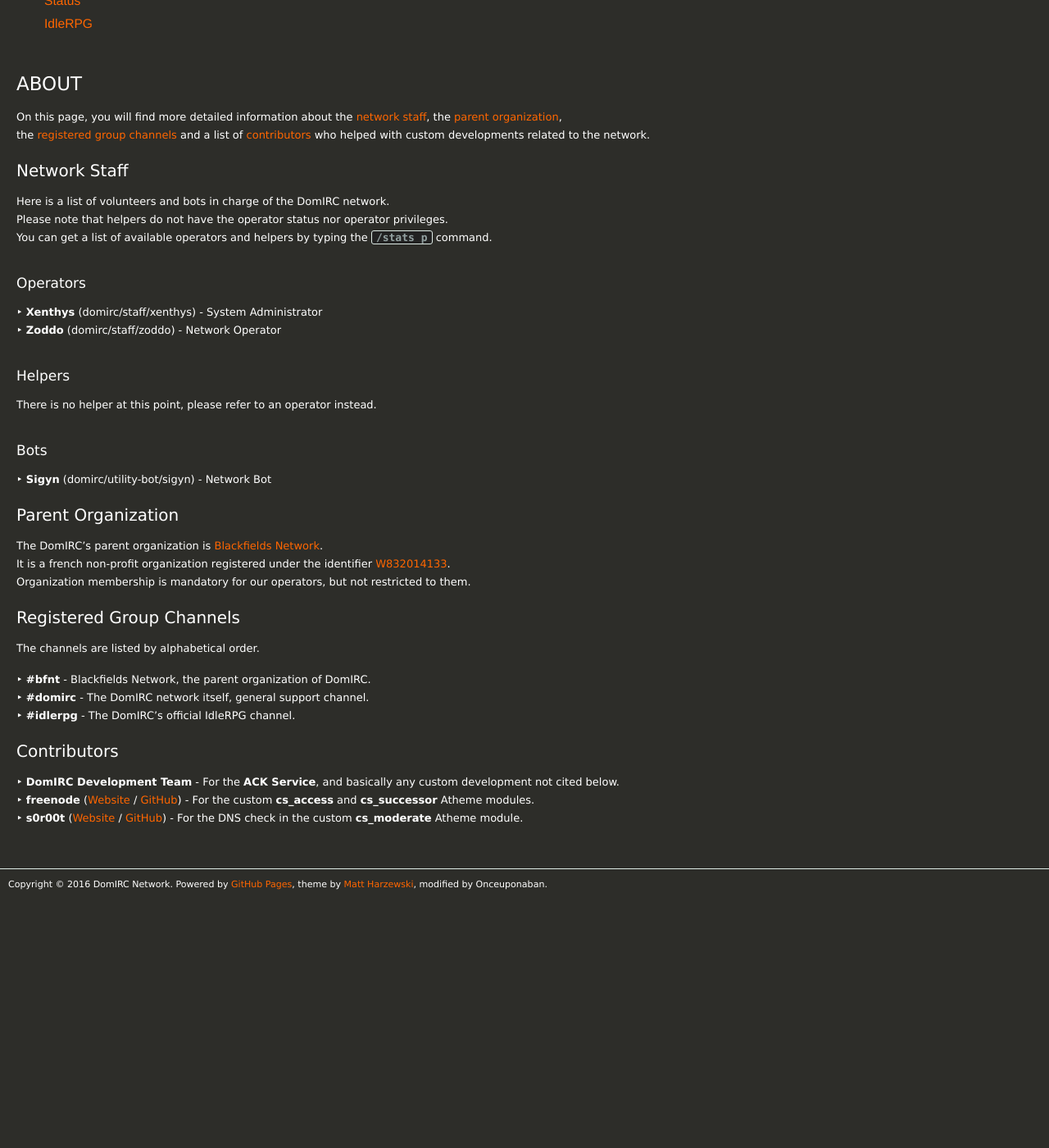
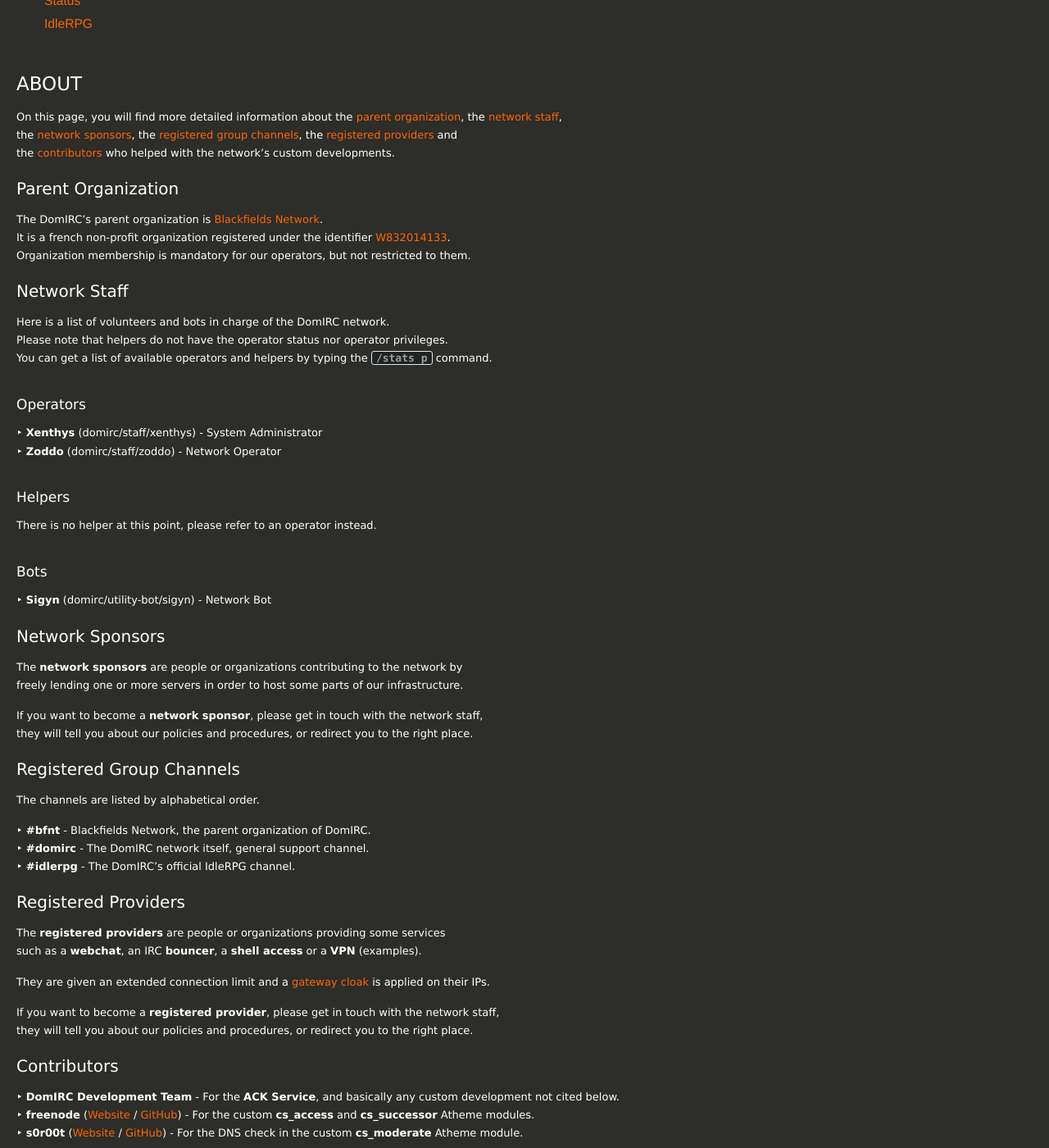
Before and after one commit to DomIRC/domirc.github.io, a Jekyll site: the page built from about/index.md, in a window 1280 px wide and 1400 px high, scrolled down 321 px. Shown: the whole window at 82% size. Built offline with Jekyll 4.4.1, drawn with Linux system fonts in a browser that asks for light colours; nearby versions of some CDN libraries; before the commit the page ends 1430 px from its top, so only the background shows below that.

Commit message:
Added the Cloaks page and also modified the About page: - Added the Network Sponsors block - Added the Registered Providers block - Reordered the blocks

```diff
--- a/about/index.md
+++ b/about/index.md
@@ -5,8 +5,16 @@
 
 # ABOUT
 
-On this page, you will find more detailed information about the [network staff](#network-staff), the [parent organization](#parent-organization),
-the [registered group channels](#registered-group-channels) and a list of [contributors](#contributors) who helped with custom developments related to the network.
+On this page, you will find more detailed information about the [parent organization](#parent-organization),  the [network staff](#network-staff),
+the [network sponsors](#network-sponsors), the [registered group channels](#registered-group-channels), the [registered providers](#registered-providers) and
+the [contributors](#contributors) who helped with the network's custom developments.
+
+
+## Parent Organization
+
+The DomIRC's parent organization is [Blackfields Network](https://blackfields.net).
+It is a french non-profit organization registered under the identifier [W832014133](https://www.journal-officiel.gouv.fr/association/index.php?ACTION=Rechercher&original_method=get&JTY_WALDEC=W832014133).
+Organization membership is mandatory for our operators, but not restricted to them.
 
 
 ## Network Staff
@@ -29,11 +37,13 @@
 ‣ **Sigyn** (domirc/utility-bot/sigyn) - Network Bot
 
 
-## Parent Organization
+## Network Sponsors
 
-The DomIRC's parent organization is [Blackfields Network](https://blackfields.net).
-It is a french non-profit organization registered under the identifier [W832014133](https://www.journal-officiel.gouv.fr/association/index.php?ACTION=Rechercher&original_method=get&JTY_WALDEC=W832014133).
-Organization membership is mandatory for our operators, but not restricted to them.
+The **network sponsors** are people or organizations contributing to the network by
+freely lending one or more servers in order to host some parts of our infrastructure.
+
+If you want to become a **network sponsor**, please get in touch with the network staff,
+they will tell you about our policies and procedures, or redirect you to the right place.
 
 
 ## Registered Group Channels
@@ -45,6 +55,17 @@
 ‣ **#idlerpg** - The DomIRC's official IdleRPG channel.
 
 
+## Registered Providers
+
+The **registered providers** are people or organizations providing some services
+such as a **webchat**, an IRC **bouncer**, a **shell access** or a **VPN** (examples).
+
+They are given an extended connection limit and a [gateway cloak](/cloaks/#gateway-cloaks) is applied on their IPs.
+
+If you want to become a **registered provider**, please get in touch with the network staff,
+they will tell you about our policies and procedures, or redirect you to the right place.
+
+
 ## Contributors
 
 ‣ **DomIRC Development Team** - For the **ACK Service**, and basically any custom development not cited below.
```
Also changed, not shown: cloaks/index.md (added, +51 -0 lines).
